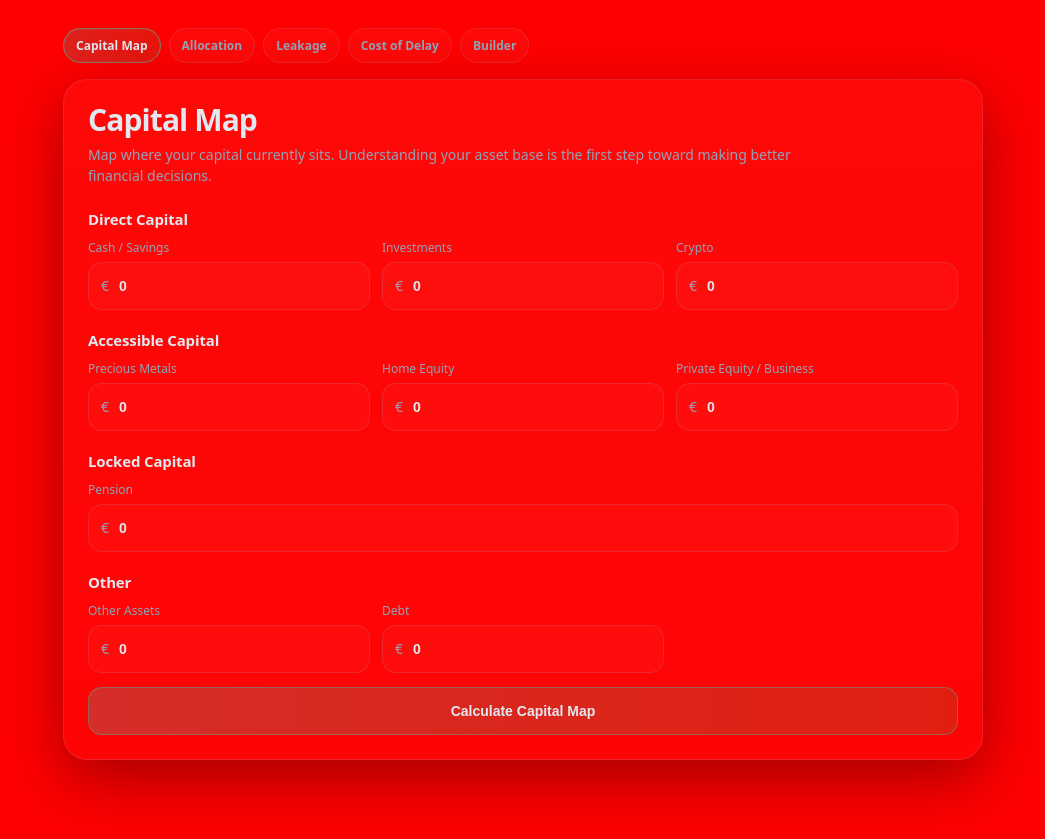
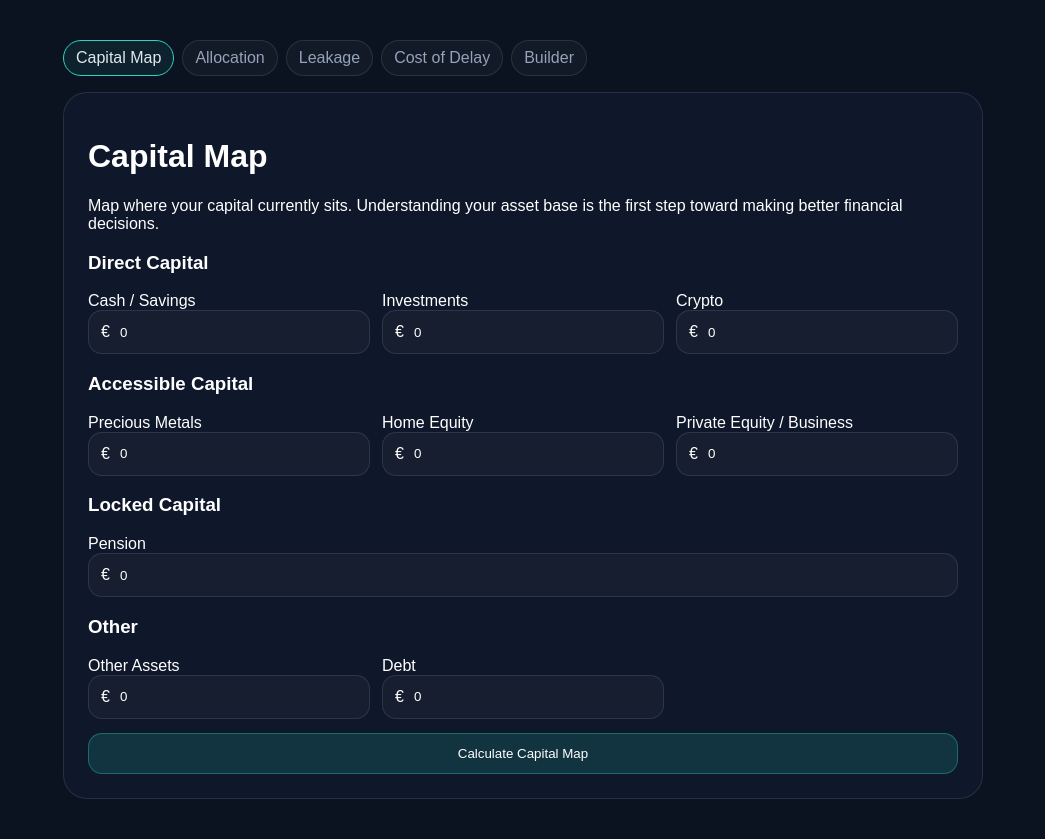
Before and after one commit to PPHaag/moneymind-mvp, a plain HTML site: page tools/capital-map/index.html in a window 1280 px wide. Shown: the whole page, without its empty margins (117-1162 px from the left). Before the commit the page ends 800 px from the top, so only its background shows below. Drawn offline with Linux system fonts and the light colour scheme.

Commit message:
Update style.css

```diff
--- a/tools/capital-map/style.css
+++ b/tools/capital-map/style.css
@@ -1,43 +1,9 @@
 body{
-  background:red !important;
-}
-
-:root{
-  --bg:#0b1220;
-  --bgGlow1:rgba(45,212,191,.12);
-  --bgGlow2:rgba(34,197,94,.10);
-
-  --card:rgba(255,255,255,.03);
-  --card2:rgba(255,255,255,.015);
-
-  --text:#e2e8f0;
-  --muted:#94a3b8;
-  --line:rgba(148,163,184,.18);
-
-  --accent:#2dd4bf;
-  --accent2:#22c55e;
-
-  --shadow:0 20px 60px rgba(0,0,0,.35);
-}
-
-*{
-  box-sizing:border-box;
-}
-
-html,body{
+  background:#0b1220 !important;
+  color:white !important;
   margin:0;
-  padding:0;
-}
-
-body{
-  min-height:100vh;
-  padding:28px;
-  font-family: ui-sans-serif, system-ui, -apple-system, BlinkMacSystemFont, "Segoe UI", Roboto, Arial, sans-serif;
-  background:
-    radial-gradient(1200px 800px at 20% 0%, var(--bgGlow1), transparent 60%),
-    radial-gradient(1000px 700px at 80% 10%, var(--bgGlow2), transparent 55%),
-    var(--bg);
-  color:var(--text);
+  padding:40px;
+  font-family:Arial,sans-serif;
 }
 
 .mm-wrap{
@@ -45,115 +11,43 @@ body{
   margin:0 auto;
 }
 
-/* TOOL NAV */
-
 .mm-toolnav{
   display:flex;
+  gap:8px;
   flex-wrap:wrap;
-  gap:8px;
-  margin:0 0 16px;
+  margin-bottom:16px;
 }
 
 .mm-toolnav a{
   text-decoration:none;
-  font-size:12px;
-  font-weight:650;
+  color:#94a3b8;
+  border:1px solid rgba(148,163,184,.18);
   padding:8px 12px;
   border-radius:999px;
-  border:1px solid var(--line);
-  color:var(--muted);
   background:rgba(255,255,255,.03);
-  transition:.18s ease;
-}
-
-.mm-toolnav a:hover{
-  color:var(--text);
-  border-color:rgba(45,212,191,.34);
-  background:rgba(45,212,191,.06);
 }
 
 .mm-toolnav .active{
-  color:var(--text);
-  border-color:rgba(45,212,191,.45);
-  background:linear-gradient(90deg, rgba(45,212,191,.16), rgba(34,197,94,.10));
-  box-shadow:0 0 0 1px rgba(45,212,191,.08) inset;
+  color:#e2e8f0;
+  border-color:#2dd4bf;
+  background:rgba(45,212,191,.08);
 }
 
-/* CARD */
-
 .mm-card{
-  background:linear-gradient(180deg, var(--card), var(--card2));
-  border:1px solid var(--line);
+  background:#0f172a;
+  border:1px solid rgba(148,163,184,.18);
   border-radius:24px;
   padding:24px;
-  box-shadow:var(--shadow);
-  backdrop-filter:blur(10px);
 }
-
-.mm-hero h1{
-  margin:0 0 8px;
-  font-size:30px;
-  line-height:1.05;
-  letter-spacing:-.03em;
-}
-
-.mm-hero p{
-  margin:0 0 22px;
-  color:var(--muted);
-  font-size:14px;
-  line-height:1.55;
-  max-width:720px;
-}
-
-/* SECTION HEADINGS */
-
-h3{
-  margin:20px 0 10px;
-  font-size:15px;
-  letter-spacing:-.01em;
-}
-
-/* GRID */
-
-.mm-grid{
-  display:grid;
-  gap:12px;
-  margin:0 0 14px;
-}
-
-.mm-grid3{
-  grid-template-columns:repeat(3, minmax(0,1fr));
-}
-
-@media (max-width: 860px){
-  .mm-grid3{
-    grid-template-columns:1fr;
-  }
-}
-
-.mm-field label{
-  display:block;
-  margin:0 0 6px;
-  font-size:12px;
-  color:var(--muted);
-}
-
-/* INPUTS */
 
 .mm-input{
   display:flex;
+  gap:8px;
   align-items:center;
-  gap:8px;
-  min-height:48px;
-  padding:12px 12px;
+  border:1px solid rgba(148,163,184,.18);
   border-radius:14px;
-  border:1px solid var(--line);
+  padding:12px;
   background:rgba(255,255,255,.03);
-}
-
-.mm-input span{
-  color:var(--muted);
-  font-size:14px;
 }
 
 .mm-input input{
@@ -161,108 +55,33 @@ h3{
   background:transparent;
   border:0;
   outline:none;
-  color:var(--text);
-  font-size:14px;
-  font-weight:600;
+  color:white;
 }
 
-.mm-input input::placeholder{
-  color:#64748b;
+.mm-grid{
+  display:grid;
+  gap:12px;
+  margin-bottom:14px;
 }
 
-/* BUTTON */
+.mm-grid3{
+  grid-template-columns:repeat(3,1fr);
+}
 
 .mm-btn{
   width:100%;
-  min-height:48px;
   padding:12px 14px;
   border-radius:14px;
   border:1px solid rgba(45,212,191,.35);
-  background:linear-gradient(90deg, rgba(45,212,191,.20), rgba(34,197,94,.14));
-  color:var(--text);
-  font-size:14px;
-  font-weight:700;
+  background:rgba(45,212,191,.15);
+  color:white;
   cursor:pointer;
-  transition:.18s ease;
 }
-
-.mm-btn:hover{
-  filter:brightness(1.08);
-  transform:translateY(-1px);
-}
-
-/* RESULT BLOCK */
 
 .mm-result{
   margin-top:18px;
   padding:16px;
   border-radius:20px;
-  border:1px solid var(--line);
+  border:1px solid rgba(148,163,184,.18);
   background:rgba(255,255,255,.02);
 }
-
-.mm-resultRow{
-  display:flex;
-  align-items:center;
-  gap:16px;
-}
-
-@media (max-width: 760px){
-  .mm-resultRow{
-    flex-direction:column;
-    align-items:stretch;
-    gap:12px;
-  }
-}
-
-.mm-divider{
-  width:1px;
-  height:54px;
-  background:var(--line);
-}
-
-@media (max-width: 760px){
-  .mm-divider{
-    width:100%;
-    height:1px;
-  }
-}
-
-.mm-metric{
-  flex:1;
-  min-width:0;
-}
-
-.mm-big{
-  font-size:28px;
-  font-weight:800;
-  letter-spacing:-.03em;
-  line-height:1.05;
-}
-
-.mm-sub{
-  margin-top:5px;
-  color:var(--muted);
-  font-size:12px;
-}
-
-/* IMPACT / INSIGHT */
-
-.mm-impact{
-  margin-top:14px;
-  padding-top:14px;
-  border-top:1px solid var(--line);
-}
-
-.mm-impactMain{
-  font-size:16px;
-  font-weight:750;
-  line-height:1.35;
-}
-
-.mm-impactSub{
-  margin-top:6px;
-  color:var(--muted);
-  font-size:12px;
-  line-height:1.5;
-}
```
